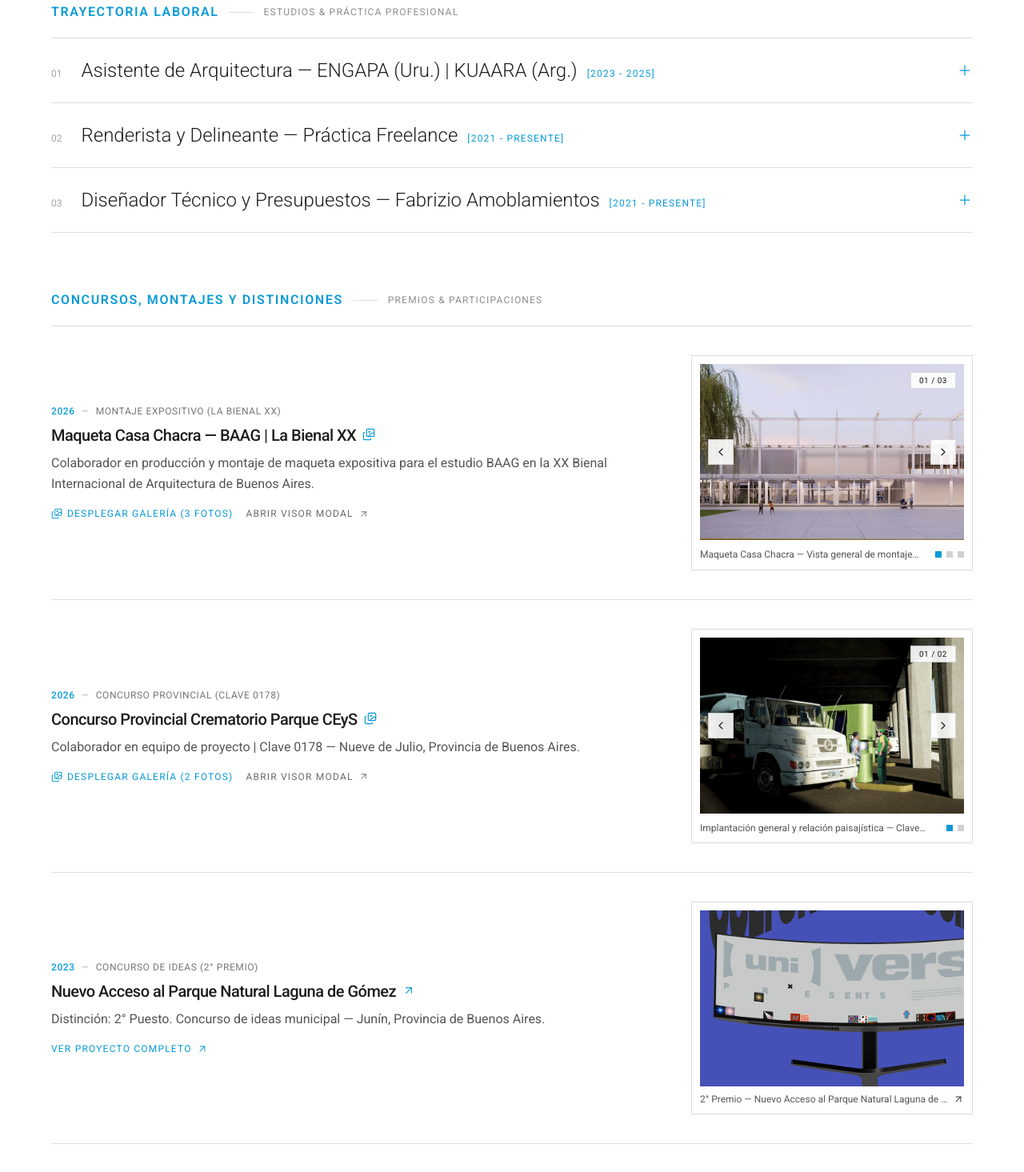
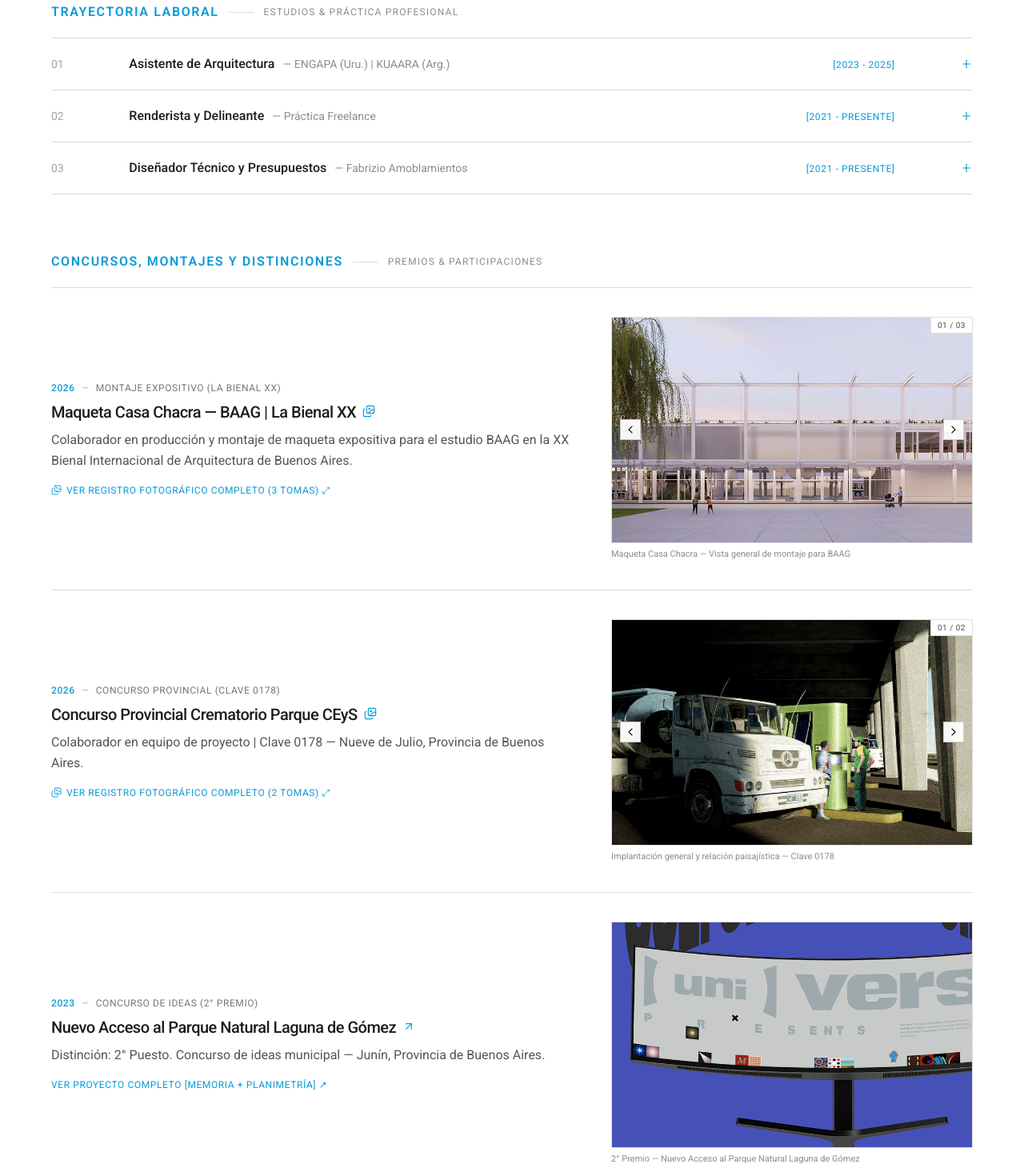
Before and after one commit to AlanAzezian/web-portfolio-agustin, a Next.js app: page /bio in a window 1280 px wide. Shown: the part 860-2325 px from the top of the page at 80% size. Built offline with nearby package versions, Linux system fonts and the light colour scheme.

Commit message:
feat: prueba propuesta stitch con acordeon bipartito y limpieza de galerias en bio

```diff
--- a/src/components/BioContactView.tsx
+++ b/src/components/BioContactView.tsx
@@ -47,7 +47,7 @@ function ExclusiveBioGallery({
   const current = images[idx];
 
   return (
-    <div className="w-full border border-[#1C1C1A]/15 bg-[#FFFFFF] p-2.5">
+    <div className="w-full">
       <div
         role={onOpenLightbox ? "button" : undefined}
         tabIndex={onOpenLightbox ? 0 : undefined}
@@ -58,7 +58,7 @@ function ExclusiveBioGallery({
             onOpenLightbox(idx);
           }
         }}
-        className="relative w-full aspect-[3/2] overflow-hidden bg-[#FFFFFF] group cursor-pointer"
+        className="relative w-full aspect-[16/10] overflow-hidden border border-[#1C1C1A]/15 bg-[#FFFFFF] group cursor-zoom-in"
       >
         <Image
           key={current.src}
@@ -75,7 +75,7 @@ function ExclusiveBioGallery({
               type="button"
               onClick={prev}
               aria-label="Foto anterior"
-              className="absolute left-2.5 top-1/2 -translate-y-1/2 w-8 h-8 bg-[#FFFFFF]/90 text-[#1C1C1A] hover:text-[#099AD7] flex items-center justify-center border border-[#1C1C1A]/15 transition-colors cursor-pointer"
+              className="absolute left-2.5 top-1/2 -translate-y-1/2 border border-[#1C1C1A]/20 bg-[#FFFFFF]/95 p-1 text-[#1C1C1A] hover:border-[#099AD7] hover:text-[#099AD7] flex items-center justify-center transition-colors cursor-pointer"
             >
               <ChevronLeft size={16} strokeWidth={1.75} />
             </button>
@@ -83,38 +83,21 @@ function ExclusiveBioGallery({
               type="button"
               onClick={next}
               aria-label="Foto siguiente"
-              className="absolute right-2.5 top-1/2 -translate-y-1/2 w-8 h-8 bg-[#FFFFFF]/90 text-[#1C1C1A] hover:text-[#099AD7] flex items-center justify-center border border-[#1C1C1A]/15 transition-colors cursor-pointer"
+              className="absolute right-2.5 top-1/2 -translate-y-1/2 border border-[#1C1C1A]/20 bg-[#FFFFFF]/95 p-1 text-[#1C1C1A] hover:border-[#099AD7] hover:text-[#099AD7] flex items-center justify-center transition-colors cursor-pointer"
             >
               <ChevronRight size={16} strokeWidth={1.75} />
             </button>
 
-            <span className="absolute top-2.5 right-2.5 px-2.5 py-0.5 bg-[#FFFFFF]/90 border border-[#1C1C1A]/15 text-[#1C1C1A] font-roboto text-[10px] tabular-nums tracking-wider">
+            <span className="absolute top-0 right-0 border-b border-l border-[#1C1C1A]/15 bg-[#FFFFFF] px-2 py-0.5 text-[10px] font-mono tabular-nums text-[#1C1C1A]/80 tracking-wider">
               {String(idx + 1).padStart(2, "0")} / {String(total).padStart(2, "0")}
             </span>
           </>
         )}
       </div>
 
-      <div className="mt-2.5 flex items-center justify-between gap-3">
-        <p className="font-roboto text-xs text-[#1C1C1A]/75 leading-snug line-clamp-1">
+      <p className="text-[11px] font-mono text-[#1C1C1A]/50 mt-1.5 truncate">
         {current.caption}
       </p>
-        {total > 1 && (
-          <div className="flex items-center gap-1.5 shrink-0">
-            {images.map((_, dotIdx) => (
-              <button
-                key={dotIdx}
-                type="button"
-                onClick={() => setIdx(dotIdx)}
-                aria-label={`Ir a imagen ${dotIdx + 1}`}
-                className={`w-2 h-2 transition-colors cursor-pointer ${
-                  dotIdx === idx ? "bg-[#099AD7]" : "bg-[#1C1C1A]/20"
-                }`}
-              />
-            ))}
-          </div>
-        )}
-      </div>
     </div>
   );
 }
@@ -123,9 +106,6 @@ export default function BioContactView() {
   const [activeSection, setActiveSection] = useState<BioSectionId>("sobre-mi");
   const [profileImgError, setProfileImgError] = useState(false);
   const [openWorkId, setOpenWorkId] = useState<string | null>(null);
-  const [openGalleryItemId, setOpenGalleryItemId] = useState<string | null>(
-    null
-  );
   const [modalParticipation, setModalParticipation] = useState<{
     item: ParticipationItem;
     initialIndex: number;
@@ -201,10 +181,6 @@ export default function BioContactView() {
 
   const toggleWorkItem = (id: string) => {
     setOpenWorkId((prev) => (prev === id ? null : id));
-  };
-
-  const toggleParticipationGallery = (id: string) => {
-    setOpenGalleryItemId((prev) => (prev === id ? null : id));
   };
 
   const openModalGallery = (item: ParticipationItem, index = 0) => {
@@ -419,27 +395,31 @@ export default function BioContactView() {
                     type="button"
                     onClick={() => toggleWorkItem(item.id)}
                     aria-expanded={isOpen}
-                    className="w-full py-5 md:py-6 flex items-center justify-between gap-4 text-left focus:outline-none group cursor-pointer"
+                    className="w-full py-4 md:py-5 grid grid-cols-12 items-baseline gap-2 md:gap-4 text-left focus:outline-none group cursor-pointer"
                   >
-                    <div className="flex flex-col sm:flex-row sm:items-baseline gap-1 sm:gap-6">
-                      <span className="font-roboto text-xs text-[#1C1C1A]/40 tabular-nums shrink-0">
+                    <span className="col-span-2 md:col-span-1 text-xs md:text-sm font-mono tabular-nums text-[#1C1C1A]/40">
                       {item.orderNumber}
                     </span>
-                      <div className="flex flex-wrap items-baseline gap-x-3 gap-y-1">
-                        <span className="text-lg md:text-2xl font-roboto font-light text-[#1C1C1A] group-hover:text-[#099AD7] transition-colors">
-                          {item.role} — {item.company}
+
+                    <div className="col-span-9 md:col-span-10 flex flex-wrap items-baseline justify-between gap-x-4 gap-y-1">
+                      <div className="flex flex-wrap items-baseline gap-x-2.5 gap-y-1">
+                        <span className="text-sm md:text-base font-medium text-[#1C1C1A] group-hover:text-[#099AD7] transition-colors">
+                          {item.role}
                         </span>
-                        <span className="font-roboto text-xs uppercase tracking-widest text-[#099AD7]">
+                        <span className="text-xs md:text-sm text-[#1C1C1A]/50">
+                          — {item.company}
+                        </span>
+                      </div>
+                      <span className="text-xs font-mono tabular-nums text-[#099AD7] uppercase tracking-wider">
                         [{item.period}]
                       </span>
                     </div>
-                    </div>
 
-                    <div className="text-[#099AD7] flex items-center justify-center shrink-0">
+                    <div className="col-span-1 text-[#099AD7] flex items-center justify-end self-center">
                       {isOpen ? (
-                        <Minus size={20} strokeWidth={1.5} />
+                        <Minus size={16} strokeWidth={1.75} />
                       ) : (
-                        <Plus size={20} strokeWidth={1.5} />
+                        <Plus size={16} strokeWidth={1.75} />
                       )}
                     </div>
                   </button>
@@ -453,21 +433,56 @@ export default function BioContactView() {
                         transition={{ duration: 0.3, ease: "easeInOut" }}
                         className="overflow-hidden"
                       >
-                        <div className="pb-8 pt-2 sm:pl-10 max-w-4xl">
-                          <span className="font-roboto text-[11px] uppercase tracking-widest text-[#1C1C1A]/45 block mb-3">
-                            Responsabilidades & Alcance Técnico
+                        <div className="grid grid-cols-1 md:grid-cols-12 gap-8 pt-6 pb-6 pl-0 md:pl-[calc(8.333%)] border-t border-[#1C1C1A]/10">
+                          {/* Columna Izquierda (Cols 1 a 7 - Núcleo Operativo) */}
+                          <div className="md:col-span-7">
+                            <span className="block text-[11px] font-mono tracking-widest text-[#1C1C1A]/40 uppercase mb-3">
+                              RESPONSABILIDADES & ALCANCE TÉCNICO
                             </span>
-                          <ul className="flex flex-col gap-3">
+                            <ul className="flex flex-col gap-2.5">
                               {item.tasks.map((task, idx) => (
                                 <li
                                   key={idx}
-                                className="flex items-start gap-3 font-roboto text-sm md:text-base text-[#1C1C1A]/85 leading-relaxed"
+                                  className="flex items-start gap-3 text-xs md:text-sm text-[#1C1C1A]/80 font-light leading-relaxed"
                                 >
-                                <span className="w-1.5 h-1.5 bg-[#099AD7] mt-2 shrink-0" />
+                                  <span className="w-1.5 h-1.5 bg-[#099AD7] shrink-0 mt-1.5" />
                                   <span>{task}</span>
                                 </li>
                               ))}
                             </ul>
+                          </div>
+
+                          {/* Columna Derecha (Cols 8 a 12 - Ficha de Entorno) */}
+                          <div className="md:col-span-5 border-t md:border-t-0 md:border-l border-[#1C1C1A]/10 pt-4 md:pt-0 md:pl-6 space-y-4">
+                            {item.tools && item.tools.length > 0 && (
+                              <div>
+                                <span className="block text-[11px] font-mono tracking-widest text-[#1C1C1A]/40 uppercase mb-2">
+                                  ENTORNO OPERATIVO & SOFTWARE
+                                </span>
+                                <div className="flex flex-wrap gap-1.5">
+                                  {item.tools.map((tool) => (
+                                    <span
+                                      key={tool}
+                                      className="border border-[#1C1C1A]/15 px-2 py-0.5 text-[11px] font-mono text-[#1C1C1A]/70 uppercase tracking-wider"
+                                    >
+                                      {tool}
+                                    </span>
+                                  ))}
+                                </div>
+                              </div>
+                            )}
+
+                            {item.typology && (
+                              <div>
+                                <span className="block text-[11px] font-mono tracking-widest text-[#1C1C1A]/40 uppercase mb-1">
+                                  TIPOLOGÍA DE INTERVENCIÓN
+                                </span>
+                                <p className="text-xs text-[#1C1C1A]/70 font-light leading-relaxed">
+                                  {item.typology}
+                                </p>
+                              </div>
+                            )}
+                          </div>
                         </div>
                       </motion.div>
                     )}
@@ -478,7 +493,7 @@ export default function BioContactView() {
           </div>
         </div>
 
-        {/* SUBDIVISIÓN 2: Concursos, montajes y distinciones (Lógica Dual: Proyecto existente vs Galería propia exclusiva) */}
+        {/* SUBDIVISIÓN 2: Concursos, montajes y distinciones (Lógica Dual Unificada al Lightbox/Proyecto) */}
         <div>
           <div className="flex items-center gap-3 mb-5">
             <h3 className="font-roboto text-sm md:text-base uppercase tracking-widest text-[#099AD7] font-semibold">
@@ -497,14 +512,13 @@ export default function BioContactView() {
                 (item.projectId ? `/proyectos/${item.projectId}` : null);
               const hasExclusiveGallery =
                 !projectHref && item.gallery && item.gallery.length > 0;
-              const isGalleryExpanded = openGalleryItemId === item.id;
 
               return (
                 <article key={item.id} className="py-7 md:py-9">
                   <div className="grid grid-cols-1 lg:grid-cols-12 gap-6 md:gap-12 items-center">
-                    {/* Columna de Metadatos, Título interactivo y Acción Dual */}
-                    <div className="lg:col-span-7 xl:col-span-8 flex flex-col justify-center">
-                      <div className="font-roboto text-xs tracking-wider uppercase mb-2 flex items-center gap-2">
+                    {/* Columna de Texto (Cols 1 a 7) */}
+                    <div className="lg:col-span-7 flex flex-col justify-center">
+                      <div className="font-mono text-xs tracking-wider uppercase mb-2 flex items-center gap-2">
                         <span className="text-[#099AD7] font-medium tabular-nums">
                           {item.year}
                         </span>
@@ -529,7 +543,7 @@ export default function BioContactView() {
                       ) : hasExclusiveGallery ? (
                         <button
                           type="button"
-                          onClick={() => toggleParticipationGallery(item.id)}
+                          onClick={() => openModalGallery(item, 0)}
                           className="group inline-flex items-baseline gap-2 text-left text-lg md:text-xl font-roboto font-medium text-[#1C1C1A] hover:text-[#099AD7] tracking-tight mb-2 transition-colors cursor-pointer w-fit"
                         >
                           <span>{item.title}</span>
@@ -549,66 +563,47 @@ export default function BioContactView() {
                         {item.description}
                       </p>
 
-                      {/* Acción explícita según modalidad */}
+                      {/* Acción Única y Directa */}
                       {projectHref ? (
                         <Link
                           href={projectHref}
-                          className="inline-flex items-center gap-1.5 font-roboto text-xs uppercase tracking-widest text-[#099AD7] hover:text-[#1C1C1A] transition-colors w-fit group"
+                          className="inline-flex items-center gap-1.5 text-[#099AD7] text-xs font-mono uppercase tracking-wider hover:underline w-fit"
                         >
-                          <span>Ver proyecto completo</span>
-                          <ArrowUpRight
-                            size={14}
-                            strokeWidth={1.75}
-                            className="transition-transform duration-200 group-hover:translate-x-0.5 group-hover:-translate-y-0.5"
-                          />
+                          <span>
+                            VER PROYECTO COMPLETO [MEMORIA + PLANIMETRÍA] ↗
+                          </span>
                         </Link>
                       ) : hasExclusiveGallery ? (
-                        <div className="flex flex-wrap items-center gap-4">
-                          <button
-                            type="button"
-                            onClick={() => toggleParticipationGallery(item.id)}
-                            className="inline-flex items-center gap-1.5 font-roboto text-xs uppercase tracking-widest text-[#099AD7] hover:text-[#1C1C1A] transition-colors cursor-pointer"
-                          >
-                            <Images size={14} strokeWidth={1.75} />
-                            <span>
-                              {isGalleryExpanded
-                                ? "Ocultar galería exclusiva"
-                                : `Desplegar galería (${item.gallery!.length} fotos)`}
-                            </span>
-                          </button>
-
                         <button
                           type="button"
                           onClick={() => openModalGallery(item, 0)}
-                            className="inline-flex items-center gap-1.5 font-roboto text-xs uppercase tracking-widest text-[#1C1C1A]/65 hover:text-[#099AD7] transition-colors cursor-pointer"
+                          className="inline-flex items-center gap-1.5 text-[#099AD7] text-xs font-mono uppercase tracking-wider hover:underline cursor-pointer w-fit"
                         >
-                            <span>Abrir visor modal</span>
-                            <ArrowUpRight size={13} strokeWidth={1.75} />
+                          <Images size={13} strokeWidth={1.75} />
+                          <span>
+                            VER REGISTRO FOTOGRÁFICO COMPLETO (
+                            {item.gallery!.length} TOMAS) ⤢
+                          </span>
                         </button>
-                        </div>
                       ) : null}
                     </div>
 
-                    {/* Columna Derecha: Imagen con enlace a proyecto o Galería propia exclusiva */}
-                    <div className="lg:col-span-5 xl:col-span-4 w-full">
+                    {/* Columna Derecha: Carrusel / Imagen (Cols 8 a 12) */}
+                    <div className="lg:col-span-5 w-full">
                       {projectHref ? (
-                        <Link
-                          href={projectHref}
-                          className="block border border-[#1C1C1A]/15 bg-[#FFFFFF] p-2.5 group hover:border-[#099AD7] transition-colors"
-                        >
-                          <div className="relative w-full aspect-[3/2] overflow-hidden bg-[#FFFFFF]">
+                        <Link href={projectHref} className="block group">
+                          <div className="relative w-full aspect-[16/10] overflow-hidden border border-[#1C1C1A]/15 bg-[#FFFFFF] group-hover:border-[#099AD7] transition-colors">
                             <Image
                               src={item.image}
                               alt={item.imageCaption}
                               fill
-                              sizes="(max-width: 1024px) 100vw, 35vw"
+                              sizes="(max-width: 1024px) 100vw, 42vw"
                               className="object-cover transition-transform duration-500 group-hover:scale-[1.03]"
                             />
                           </div>
-                          <div className="mt-2 flex items-center justify-between text-xs font-roboto text-[#1C1C1A]/75 group-hover:text-[#099AD7] transition-colors">
-                            <span className="truncate">{item.imageCaption}</span>
-                            <ArrowUpRight size={14} className="shrink-0" />
-                          </div>
+                          <p className="text-[11px] font-mono text-[#1C1C1A]/50 group-hover:text-[#099AD7] transition-colors mt-1.5 truncate">
+                            {item.imageCaption}
+                          </p>
                         </Link>
                       ) : hasExclusiveGallery ? (
                         <ExclusiveBioGallery
@@ -616,57 +611,23 @@ export default function BioContactView() {
                           onOpenLightbox={(idx) => openModalGallery(item, idx)}
                         />
                       ) : (
-                        <div className="border border-[#1C1C1A]/15 bg-[#FFFFFF] p-2.5">
-                          <div className="relative w-full aspect-[3/2] overflow-hidden bg-[#FFFFFF]">
+                        <div>
+                          <div className="relative w-full aspect-[16/10] overflow-hidden border border-[#1C1C1A]/15 bg-[#FFFFFF]">
                             <Image
                               src={item.image}
                               alt={item.imageCaption}
                               fill
-                              sizes="(max-width: 1024px) 100vw, 35vw"
+                              sizes="(max-width: 1024px) 100vw, 42vw"
                               className="object-cover"
                             />
                           </div>
+                          <p className="text-[11px] font-mono text-[#1C1C1A]/50 mt-1.5 truncate">
+                            {item.imageCaption}
+                          </p>
                         </div>
                       )}
                     </div>
                   </div>
-
-                  {/* Tira desplegable de miniaturas si la participación tiene galería propia */}
-                  <AnimatePresence initial={false}>
-                    {hasExclusiveGallery && isGalleryExpanded && (
-                      <motion.div
-                        initial={{ height: 0, opacity: 0 }}
-                        animate={{ height: "auto", opacity: 1 }}
-                        exit={{ height: 0, opacity: 0 }}
-                        transition={{ duration: 0.28, ease: "easeInOut" }}
-                        className="overflow-hidden"
-                      >
-                        <div className="pt-6 mt-6 border-t border-[#1C1C1A]/10 grid grid-cols-1 sm:grid-cols-2 lg:grid-cols-3 gap-4">
-                          {item.gallery!.map((img, gIdx) => (
-                            <button
-                              key={img.src}
-                              type="button"
-                              onClick={() => openModalGallery(item, gIdx)}
-                              className="border border-[#1C1C1A]/15 bg-[#FFFFFF] p-2 text-left group hover:border-[#099AD7] transition-colors cursor-pointer"
-                            >
-                              <div className="relative w-full aspect-[3/2] overflow-hidden bg-[#FFFFFF]">
-                                <Image
-                                  src={img.src}
-                                  alt={img.caption}
-                                  fill
-                                  sizes="(max-width: 768px) 100vw, 30vw"
-                                  className="object-cover transition-transform duration-500 group-hover:scale-[1.02]"
-                                />
-                              </div>
-                              <p className="mt-2 font-roboto text-xs text-[#1C1C1A]/75 group-hover:text-[#099AD7] transition-colors line-clamp-1">
-                                {img.caption}
-                              </p>
-                            </button>
-                          ))}
-                        </div>
-                      </motion.div>
-                    )}
-                  </AnimatePresence>
                 </article>
               );
             })}
```
Also changed, not shown: src/data/bio.ts (+11 -0 lines). Lines whose indentation alone changed are shown as unchanged.
